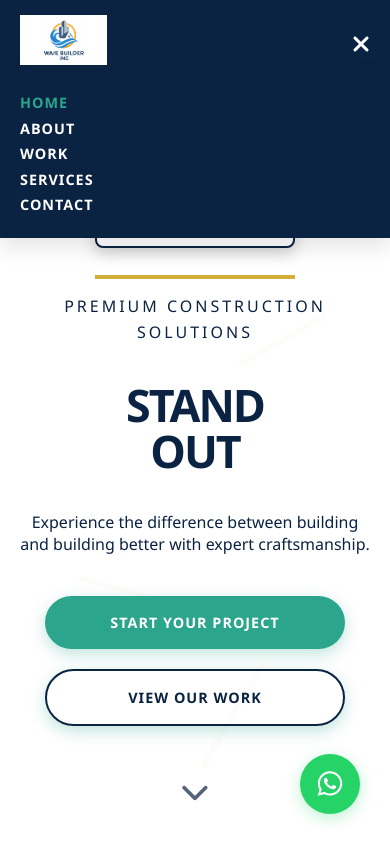
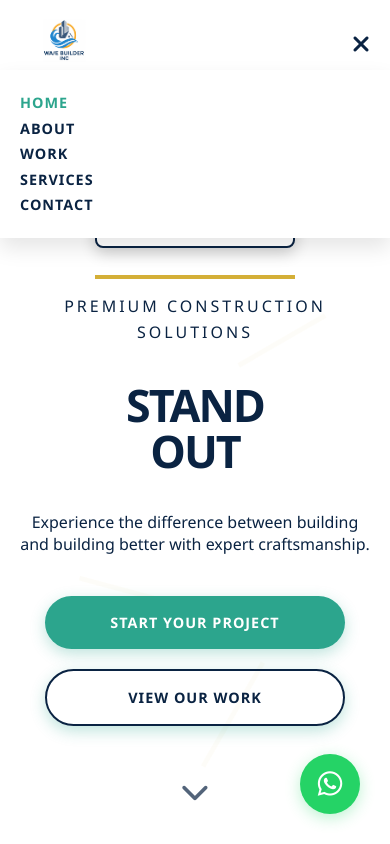
Before and after one commit to azkatahir10/Wave-Builder-Website, a plain HTML site: page index.html in a window 390 px wide. Both pictures are taken after a click on the element 359 px from the left and 43 px from the top of the page. Shown: the top 844 px of the page. Drawn offline with nearby package versions, Linux system fonts and the light colour scheme.

Commit message:
fixed navbar

```diff
--- a/style.css
+++ b/style.css
@@ -59,8 +59,8 @@ body {
     position: fixed;
     top: 0;
     width: 100%;
-    background-color: var(--primary-color); /* Changed from white to primary color */
-    box-shadow: 0 2px 10px rgba(0, 0, 0, 0.1);
+    background-color: rgba(255, 255, 255, 0.98);
+    box-shadow: 0 2px 10px rgba(0, 0, 0, 0.05);
     z-index: 100;
     padding: 15px 0;
 }
@@ -87,7 +87,7 @@ body {
 
 .nav-link {
     text-decoration: none;
-    color: white; /* Changed from var(--primary-color) to white */
+    color: var(--primary-color);
     font-weight: 600;
     padding: 10px 20px;
     margin: 0 5px;
@@ -105,7 +105,7 @@ body {
 .nav-toggle {
     display: none;
     font-size: 1.5rem;
-    color: white; /* Changed from var(--primary-color) to white */
+    color: var(--primary-color);
     cursor: pointer;
 }
 
@@ -874,7 +874,7 @@ section {
         top: 70px;
         left: 0;
         width: 100%;
-        background-color: var(--primary-color); /* Changed from white to primary color */
+        background-color: white;
         flex-direction: column;
         padding: 20px 0;
         box-shadow: 0 10px 20px rgba(0, 0, 0, 0.1);
```
